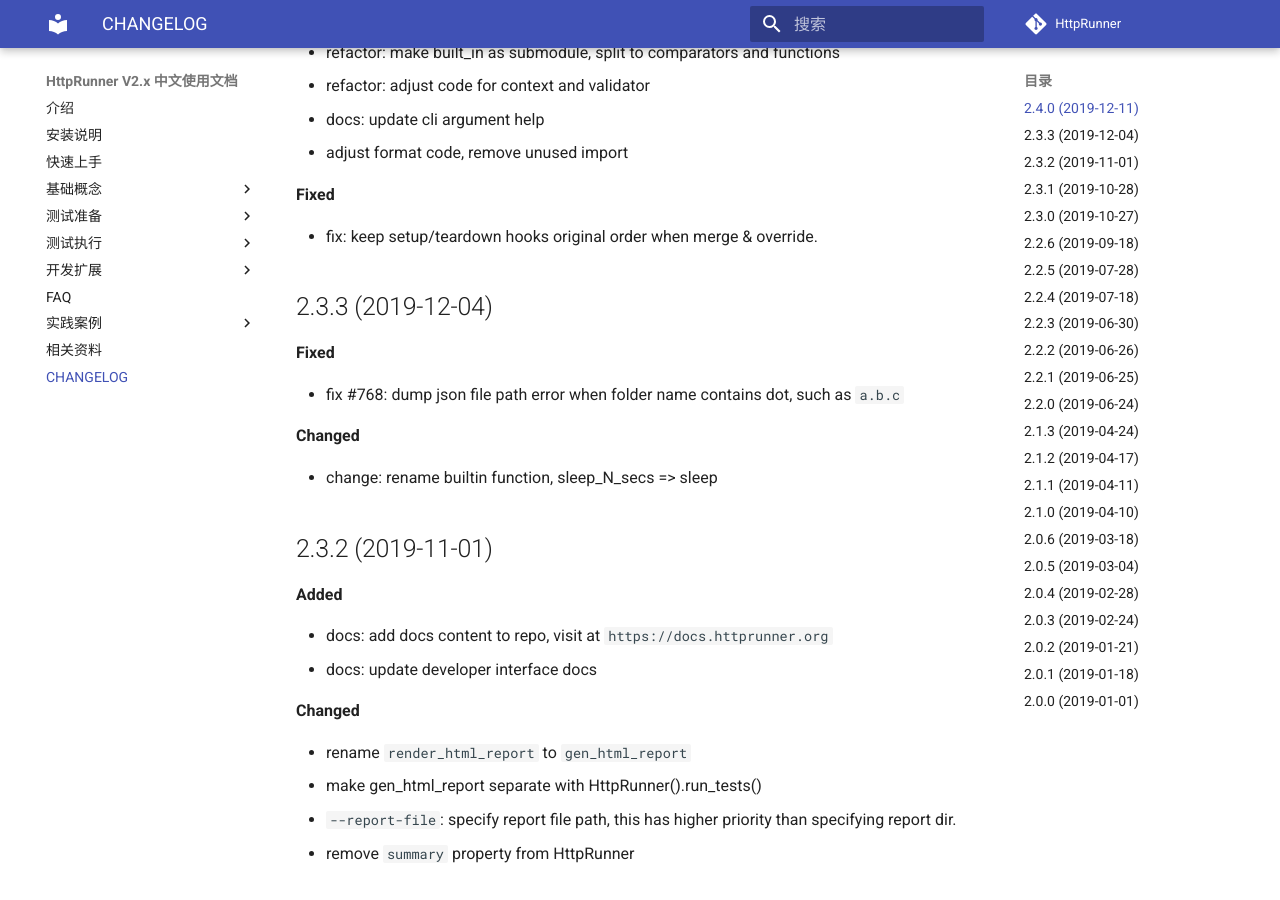
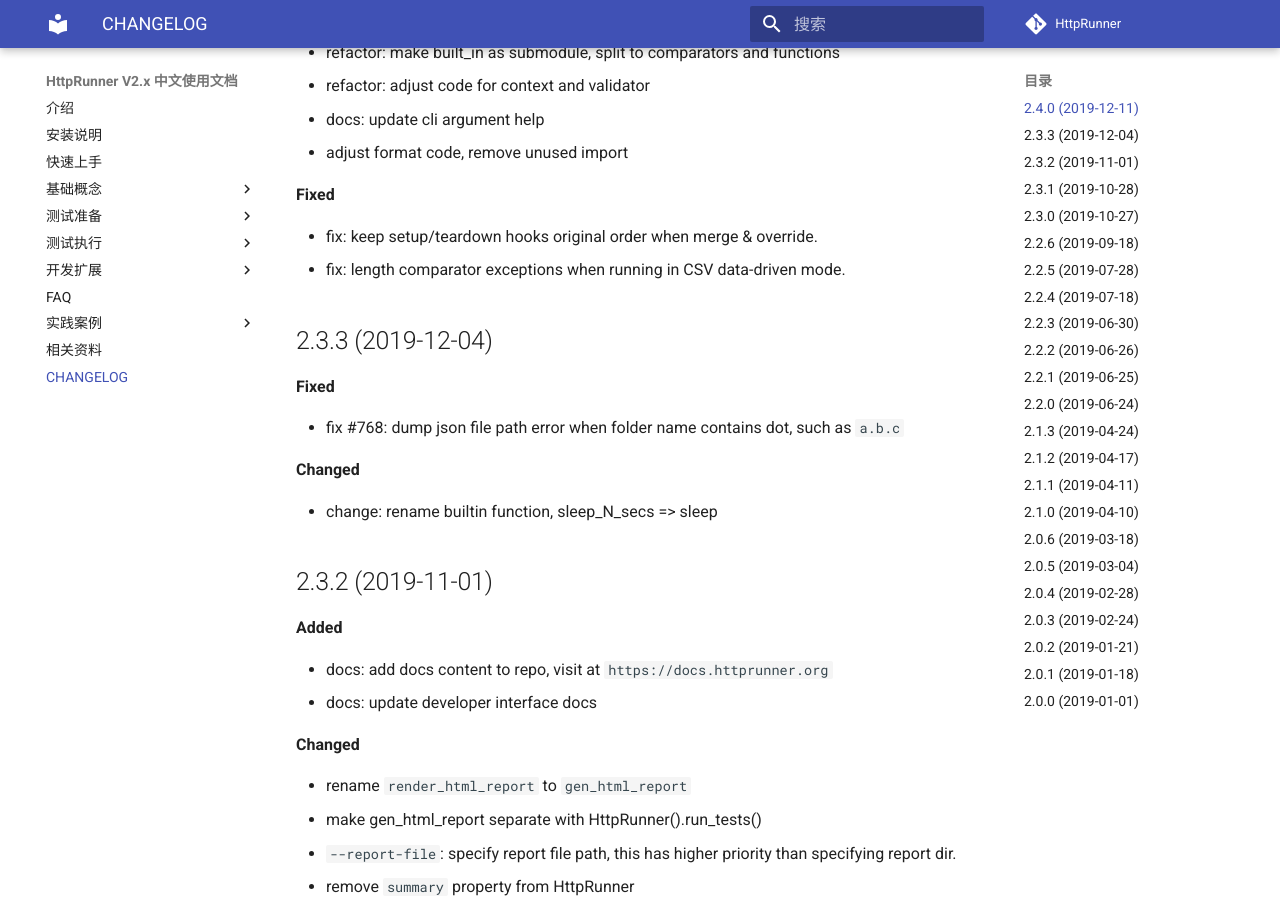
Before and after one commit to TanakitIntR/httprunner4, an MkDocs documentation site: the page built from docs/CHANGELOG.md, in a window 1280 px wide and 900 px high, scrolled down 383 px. Built offline with MkDocs 1.6.1 and Material for MkDocs 9.7.7, drawn with Linux system fonts in a browser that asks for light colours; comment, search, counter and statistics services are not loaded.

Commit message:
docs: update changelog for 2.4.0

```diff
--- a/docs/CHANGELOG.md
+++ b/docs/CHANGELOG.md
@@ -18,6 +18,7 @@
 **Fixed**
 
 - fix: keep setup/teardown hooks original order when merge & override.
+- fix: length comparator exceptions when running in CSV data-driven mode.
 
 ## 2.3.3 (2019-12-04)
 
```
